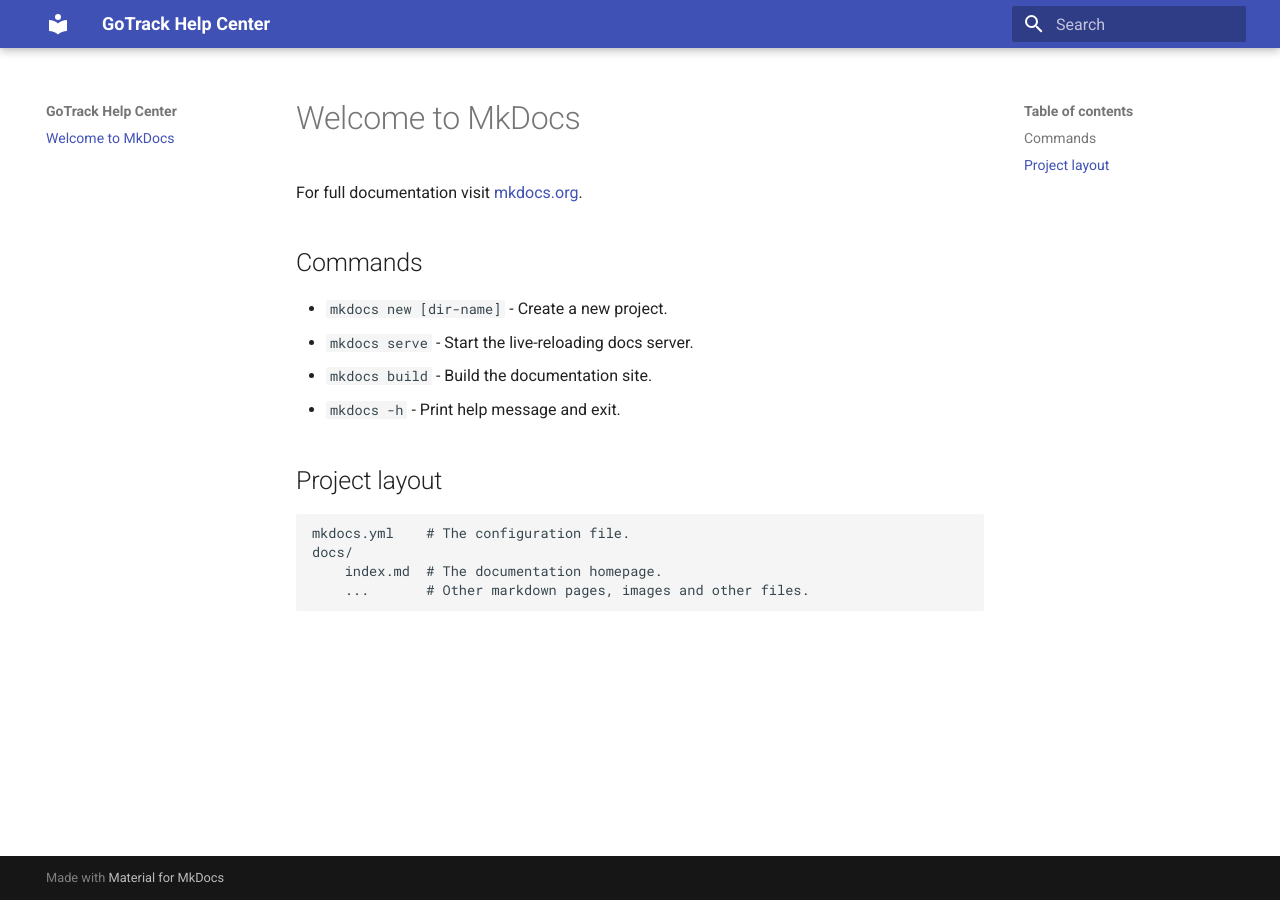
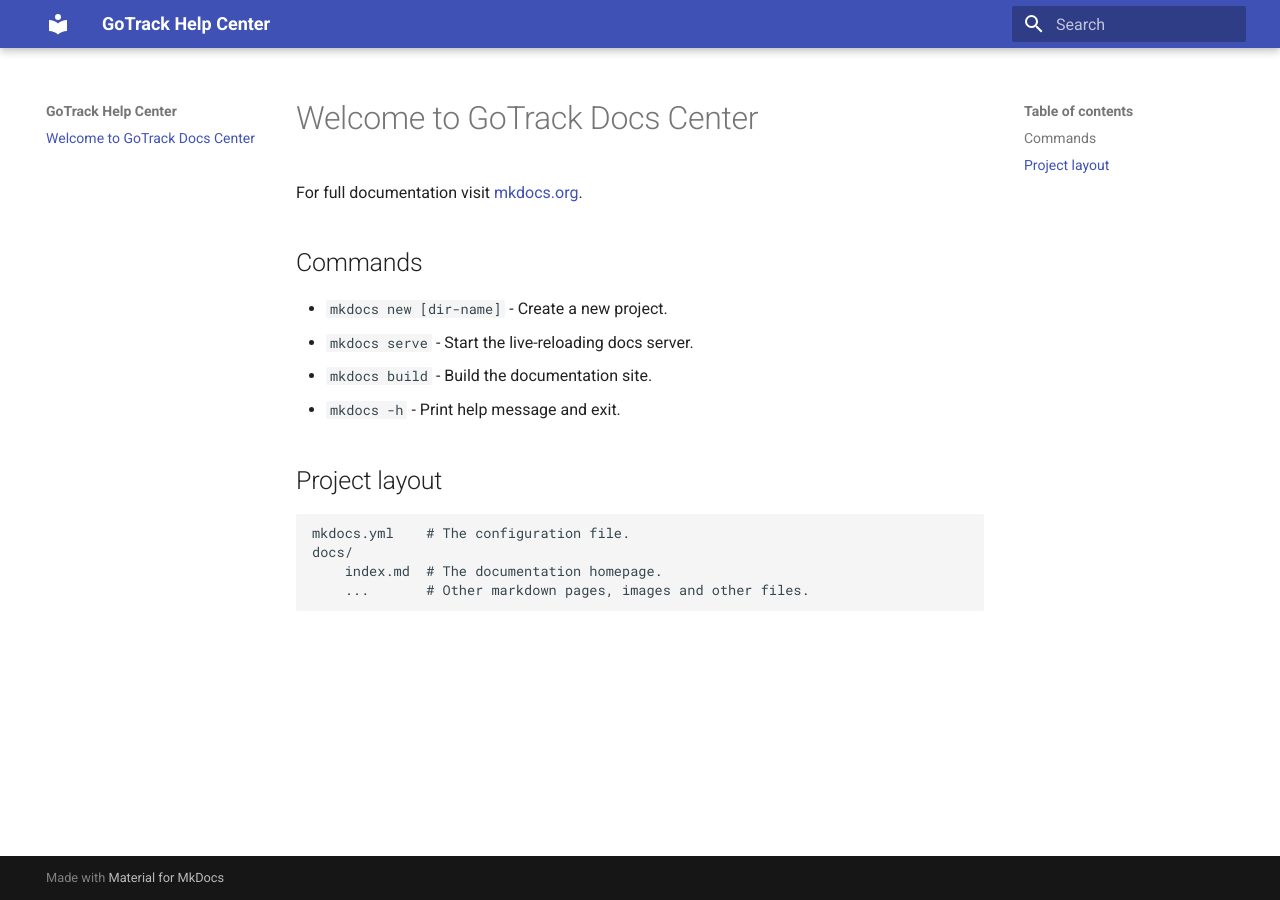
Before and after one commit to GoTrack-GPS/GTDocs, an MkDocs documentation site: the page built from docs/index.md, in a window 1280 px wide. Built offline with MkDocs 1.6.1 and Material for MkDocs 9.7.7, drawn with Linux system fonts in a browser that asks for light colours.

Commit message:
test Github Action

```diff
--- a/docs/index.md
+++ b/docs/index.md
@@ -1,4 +1,4 @@
-# Welcome to MkDocs
+# Welcome to GoTrack Docs Center
 
 For full documentation visit [mkdocs.org](https://www.mkdocs.org).
 
```
